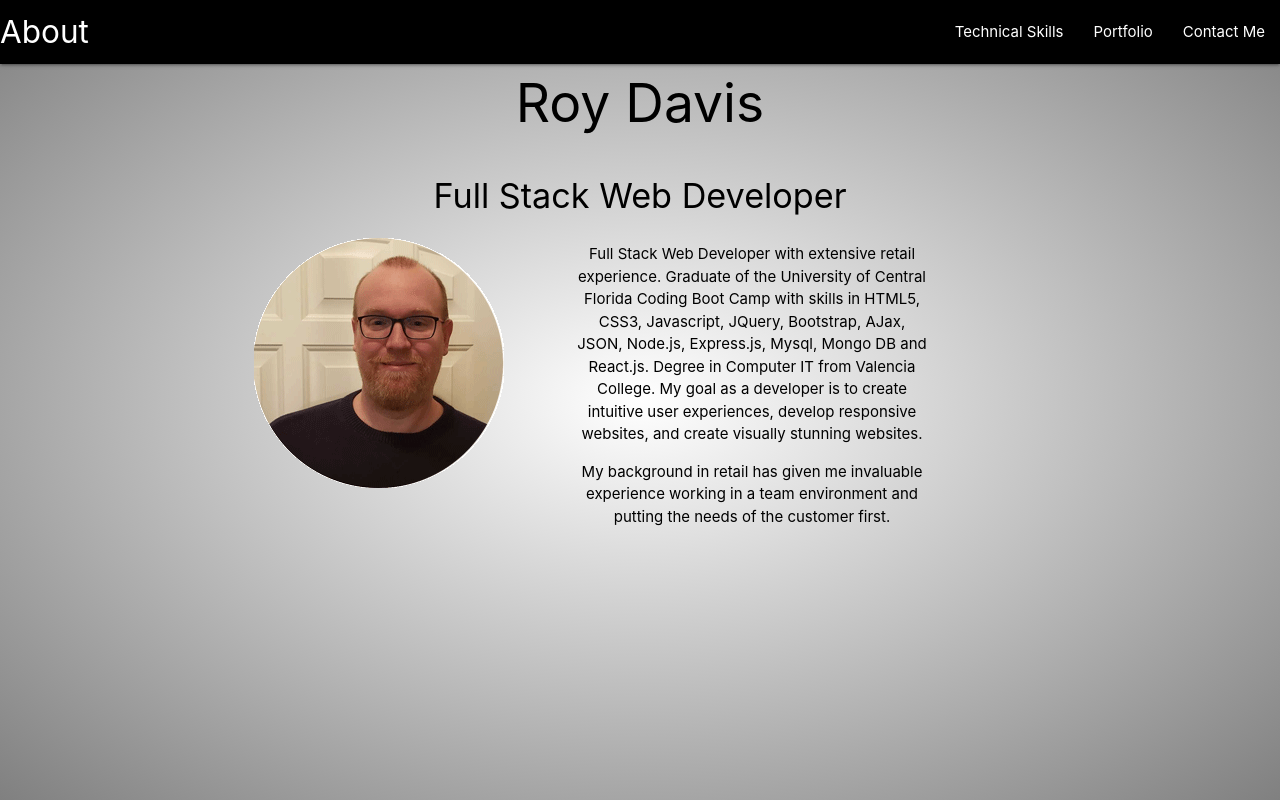
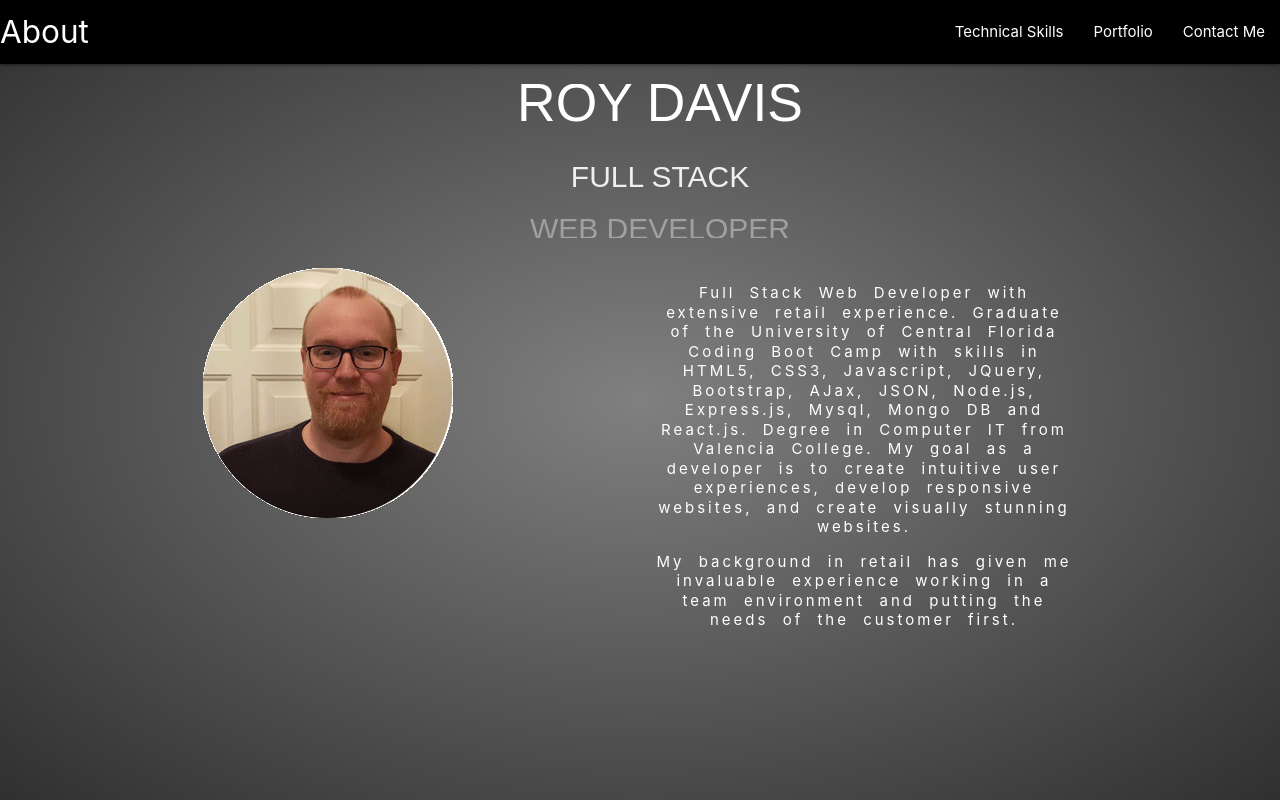
Before and after one commit to Ryby1024/react-portfolio, a React (Create React App) app: page / in a window 1280 px wide. Built offline with nearby package versions, Linux system fonts and the light colour scheme.

Commit message:
added animations to about page

```diff
--- a/package.json
+++ b/package.json
@@ -10,7 +10,8 @@
     "react-dom": "^16.13.1",
     "react-router": "^5.1.2",
     "react-router-dom": "^5.1.2",
-    "react-scripts": "3.4.1"
+    "react-scripts": "3.4.1",
+    "react-spring": "^8.0.27"
   },
   "scripts": {
     "start": "react-scripts start",
--- a/src/pages/About/About.js
+++ b/src/pages/About/About.js
@@ -1,19 +1,71 @@
 import React from "react";
 import "../About/about.css"
-function About() {
+import { Transition, animated } from 'react-spring/renderprops'
+
+const defaultStyles = {
+    overflow: 'hidden',
+    width: '100%',
+    color: 'white',
+    margin: '20px',
+    display: 'flex',
+    justifyContent: 'center',
+    alignItems: 'center',
+    fontSize: '2em',
+    fontFamily: "'Kanit', sans-serif",
+    textTransform: 'uppercase',
+
+  }
+
+
+  export default class About extends React.PureComponent {
+
+    state = { header: [],
+
+    }
+
+    async componentDidMount() {
+        this.t1 && clearTimeout(this.t1)
+        this.t2 && clearTimeout(this.t2)
+        this.t3 && clearTimeout(this.t3)
+
+        this.setState({ items: [<h2>Roy Davis</h2>] })
+        this.t1 = setTimeout(
+          () => this.setState({ items: [<h4>Full Stack</h4>] }),
+          1500
+        )
+        this.t2 = setTimeout(
+          () => this.setState({ items: [<h4>Web Developer</h4>] }),
+          3000
+        )
+        this.t3 = setTimeout(() => this.setState({ items: [<h2>Roy Davis</h2>, "Full Stack", "Web Developer"] }), 4500)
+      }
+
+    render(){
     return (
         <div id="about">
-            <h2>Roy Davis</h2>
-            <h4>Full Stack Web Developer</h4>
-            <div className="container">
+            <Transition
+          items={this.state.items}
+          //initial={null}
+          from={{ overflow: 'hidden', height: 0, opacity: 0 }}
+          enter={{ height: 50, opacity: 1 }}
+          leave={{ height: 0, opacity: 0 }}
+          trail={200}>
+          {item => styles => (
+            <animated.div style={{ ...defaultStyles, ...styles }}>
+              {item}
+            </animated.div>
+          )}
+        </Transition>
+
+            <div className="container"  onClick={() => this.componentDidMount()}>
                 <div className="row">
-                    <div className="col s5">
+                    <div className="col s6">
                         <div id="roy-picture">
                             <img src={"./images/roy.png"} alt="" />
                         </div>
                     </div>
 
-                    <div className="col s5">
+                    <div className="col s6">
                         <div id="about-text">
                             <p>Full Stack Web Developer with extensive retail experience. Graduate of the University of Central Florida Coding Boot Camp with skills in HTML5, CSS3, Javascript, JQuery, Bootstrap, AJax, JSON, Node.js, Express.js, Mysql,
                     Mongo DB and React.js. Degree in Computer IT from  Valencia College. My goal as a developer is to create intuitive user experiences, develop responsive websites, and create visually stunning websites.</p> <p> My background in retail has given me invaluable experience working in a team environment and putting the needs of the customer first.</p>
@@ -25,5 +77,5 @@ function About() {
             </div>
         </div>
     )
+    }
 }
-export default About;
--- a/src/pages/About/about.css
+++ b/src/pages/About/about.css
@@ -1,6 +1,6 @@
 #about  {
     text-align: center;
-    color: black
+    color: white
 }
 
 h2  {
@@ -9,18 +9,22 @@ h2  {
 }
 
 body{
-    background-image: radial-gradient(white, grey);
+    background-image: radial-gradient(grey, rgb(49, 48, 48));
     height: 100%;
     margin: 0;
     background-repeat: no-repeat;
     background-attachment: fixed;
 }
 #about-text  {
-    text-align: center;
+    float: right;
     margin-top: 10px;
     padding: auto;
+    letter-spacing: 3px;
+    line-height: 1.3;
+    word-spacing: 7px;
 }
 
 #roy-picture    {
     margin-top: 10px;
+    float: left;
 }
```
Also changed, not shown: 1 other file (tests, documents, lock files or other folders).
